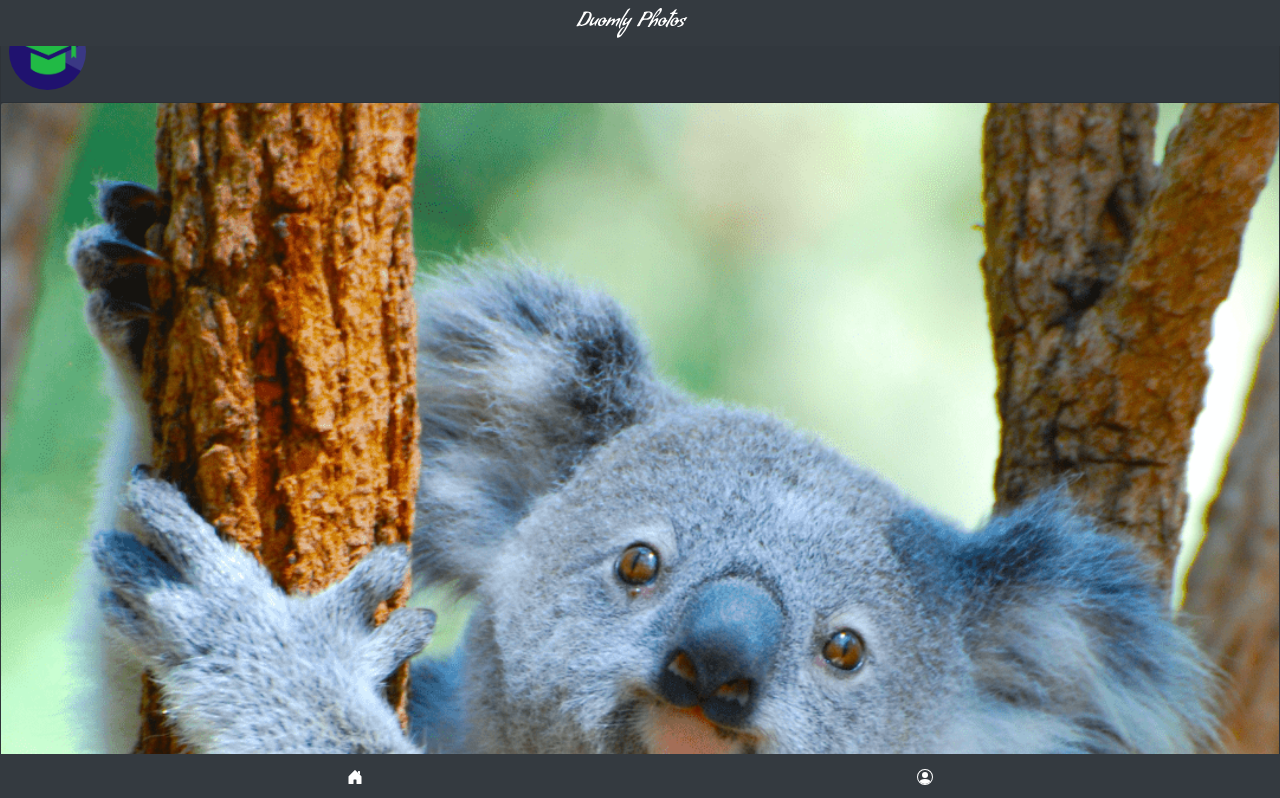
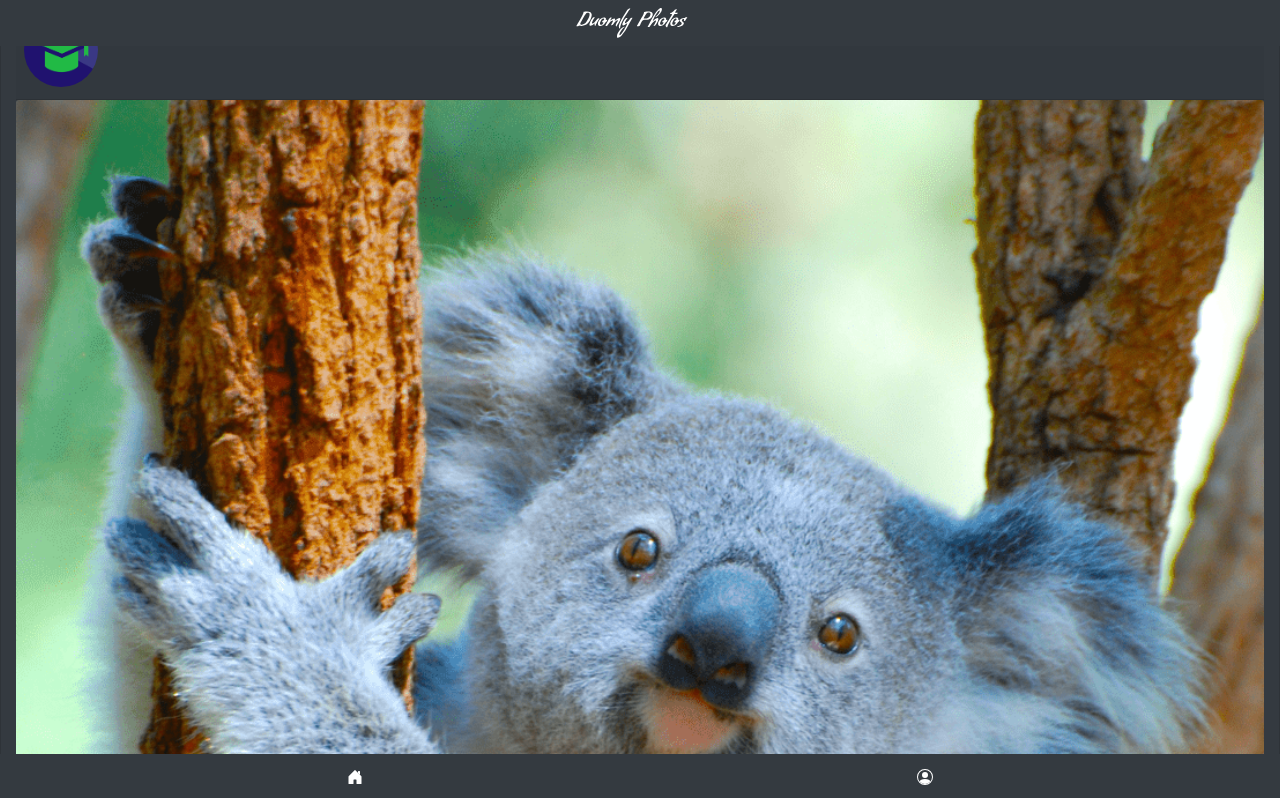
Before and after one commit to loxt/nextjs-photo-app, a Next.js app: page / in a window 1280 px wide. Shown: the top 798 px of the page. Built offline with nearby package versions, Linux system fonts and the light colour scheme.

Commit message:
fix: card size

```diff
--- a/components/home/card/index.tsx
+++ b/components/home/card/index.tsx
@@ -6,7 +6,7 @@ import br from 'date-fns/locale/pt-BR';
 export default function Card(props) {
   const [photo, setPhoto] = useState(props.photo);
   return (
-    <div className='card text-white bg-dark mb-3'>
+    <div className='card text-white bg-dark mb-3 w-100 col-12'>
       <div className='card-header pl-2'>
         <Link href={`/user/${photo.userId}`}>
           <div className='row'>
```
